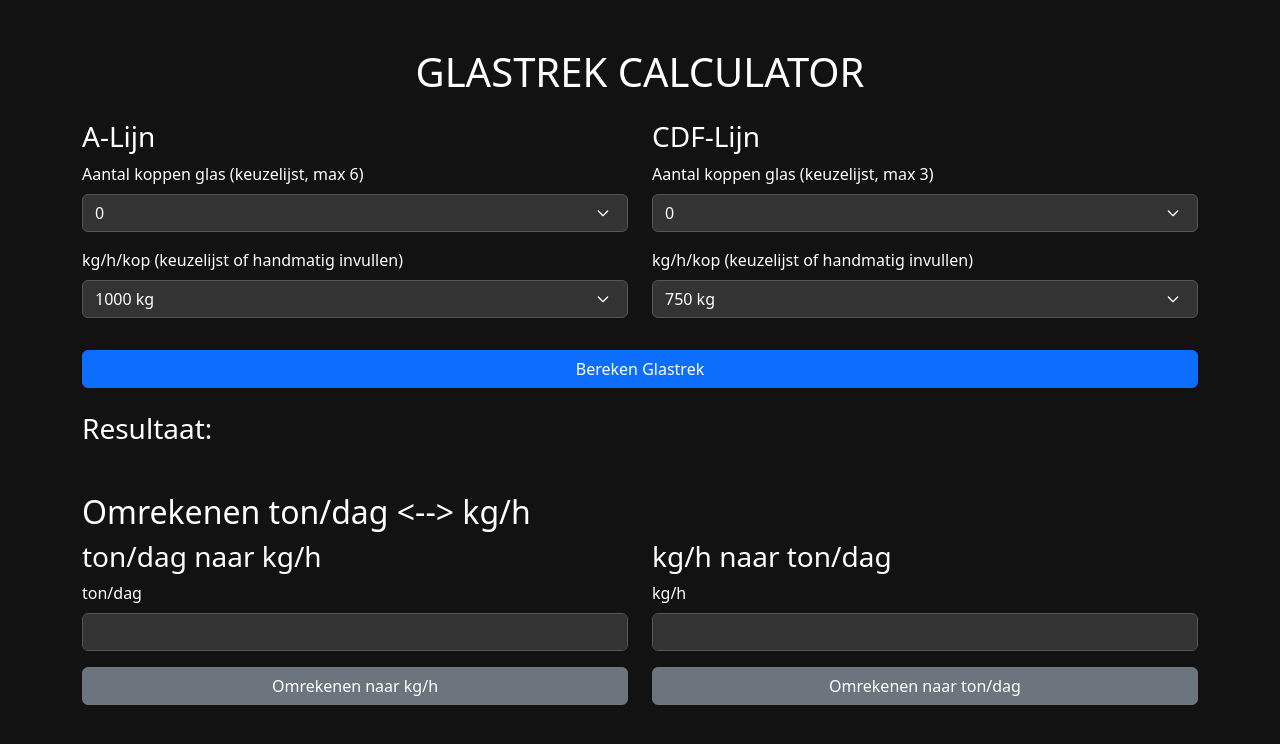
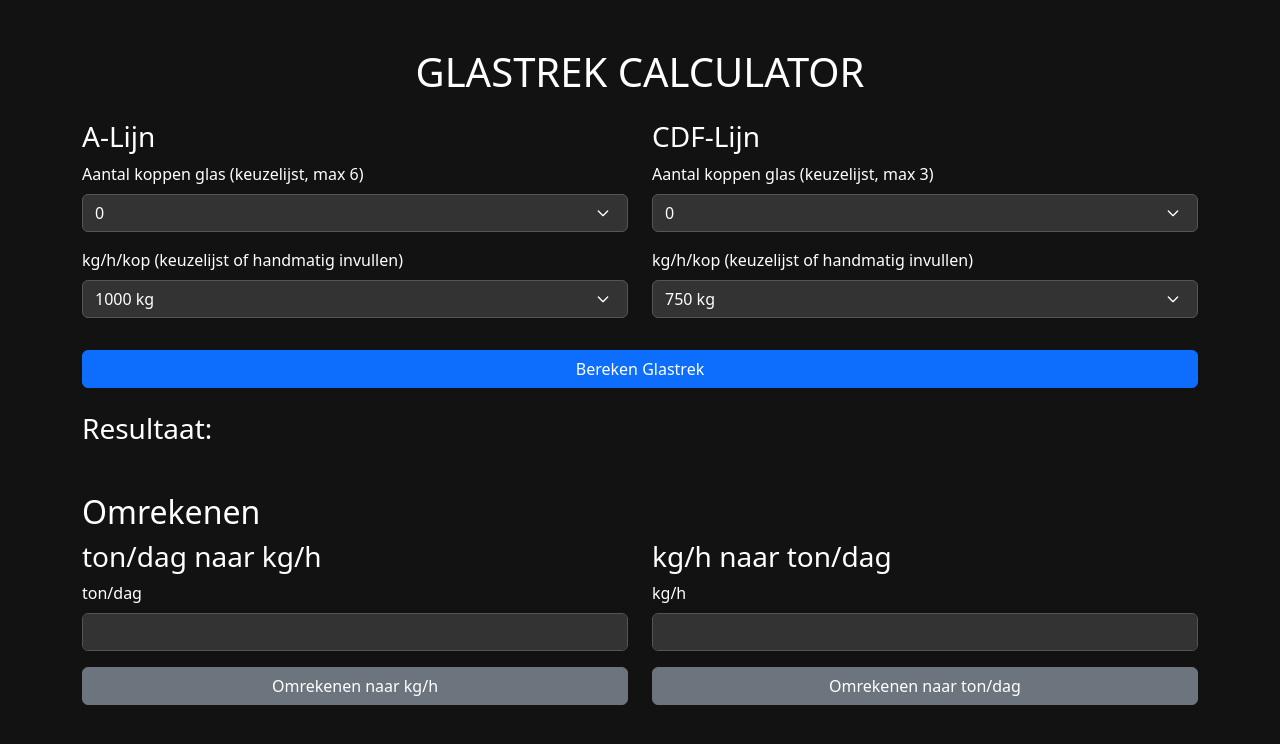
Before and after one commit to DioEdelschaap/GlastrekCalculator, a plain HTML site: page index.html in a window 1280 px wide. Drawn offline with nearby package versions, Linux system fonts and the light colour scheme.

Commit message:
Glastrek Calculator v1.0 final - Tekst Omrekenen aangepast

```diff
--- a/index.html
+++ b/index.html
@@ -97,7 +97,7 @@
 
         <!-- Omrekeningssectie -->
         <div class="mt-5">
-            <h2>Omrekenen ton/dag <--> kg/h</h2>
+            <h2>Omrekenen</h2>
             <div class="row mb-3">
                 <div class="col-md-6">
                     <h3>ton/dag naar kg/h</h3>
```
